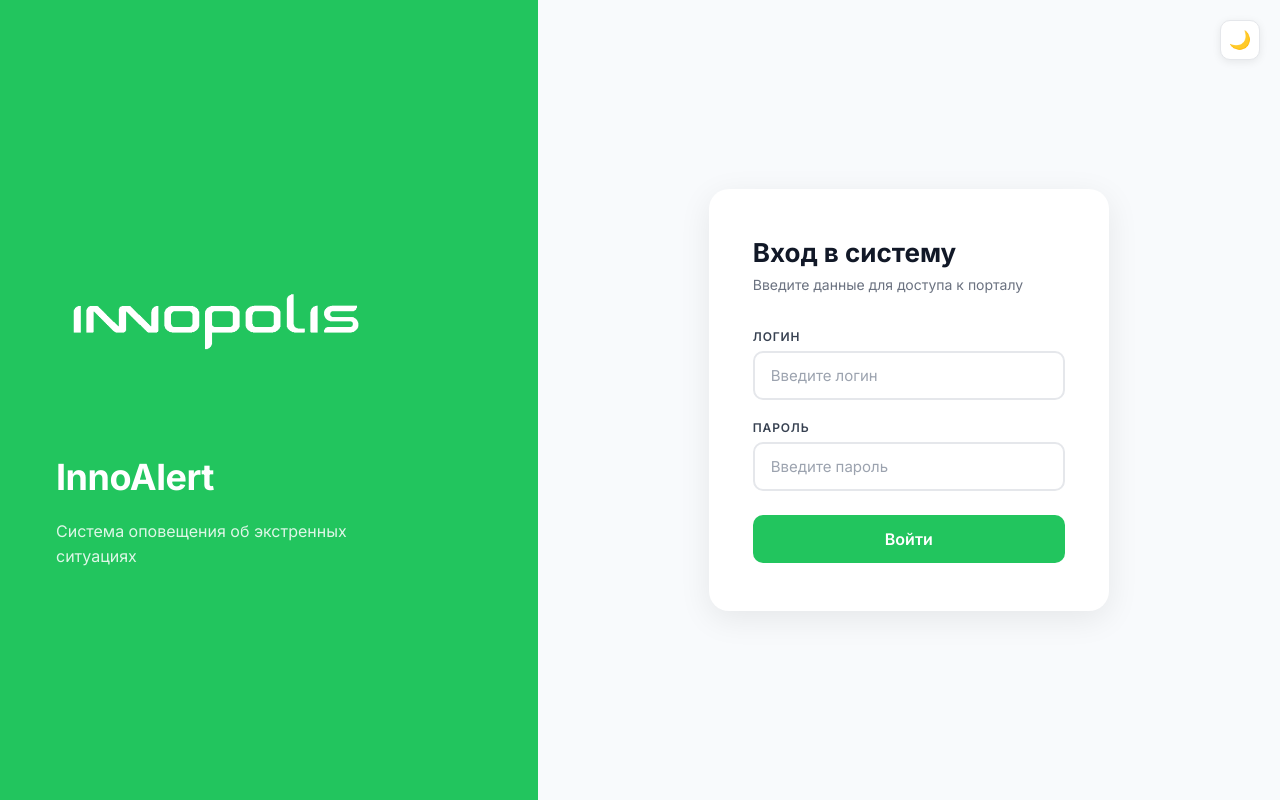
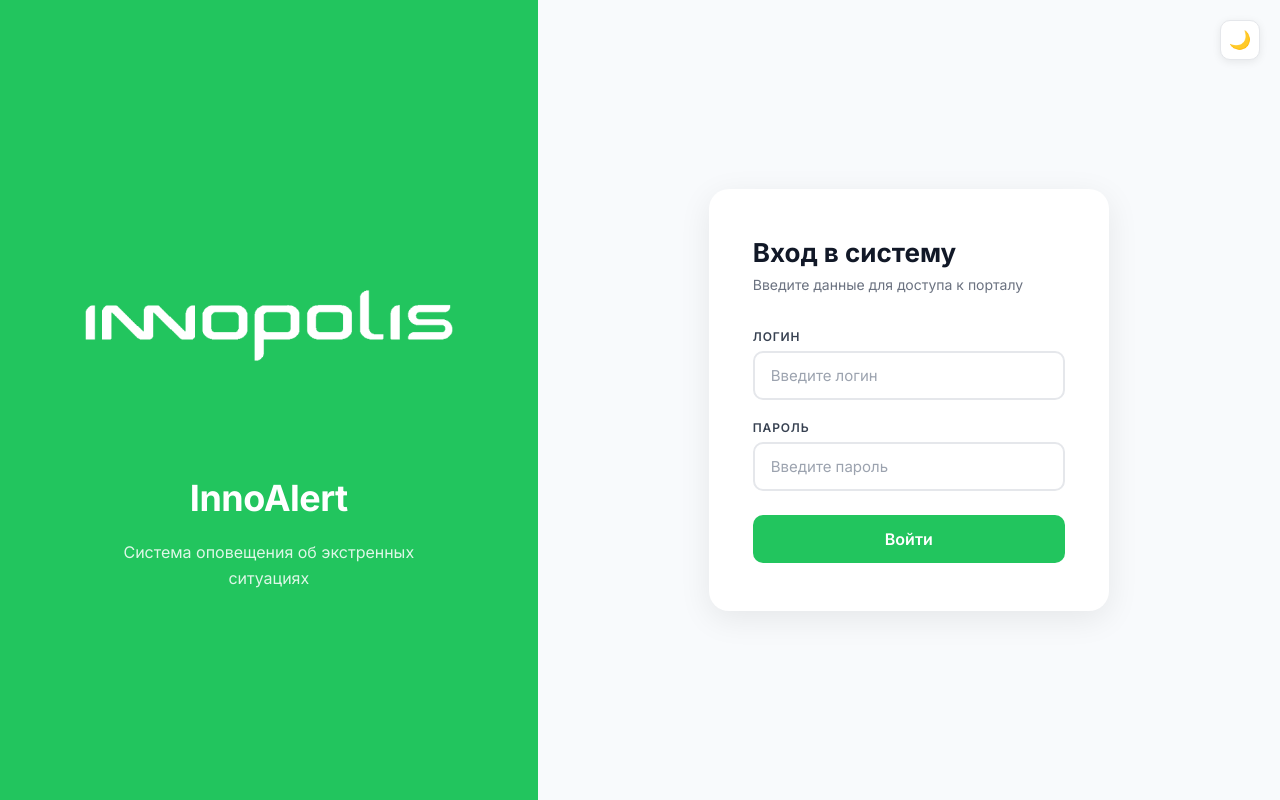
Before and after one commit to Siquiel/innopolis_alert, a React (Vite) app in the folder client/: page / in a window 1280 px wide. Built offline with nearby package versions, Linux system fonts and the light colour scheme; no server answers; the HTML template or start-up script is replaced by a standard one.

Commit message:
Center logo and title, increase logo size to 420px

```diff
--- a/client/src/index.css
+++ b/client/src/index.css
@@ -81,9 +81,11 @@
   background: #22c55e;
   display: flex;
   flex-direction: column;
+  align-items: center;
   justify-content: center;
-  padding: 60px 56px;
+  padding: 60px 40px;
   gap: 20px;
+  text-align: center;
 }
 
 .login-brand-logo {
--- a/client/src/pages/Login.jsx
+++ b/client/src/pages/Login.jsx
@@ -52,7 +52,7 @@
     <div className="login-page">
       {/* Левая панель — брендинг */}
       <div className="login-brand">
-        <img src={logoSrc} alt="InnoAlert" style={{ width: '320px', maxWidth: '80%', filter: 'brightness(0) invert(1)', marginBottom: '24px' }} />
+        <img src={logoSrc} alt="InnoAlert" style={{ width: '420px', maxWidth: '90%', filter: 'brightness(0) invert(1)', marginBottom: '16px' }} />
         <h2 className="login-brand-title">InnoAlert</h2>
         <p className="login-brand-sub">Система оповещения об экстренных ситуациях</p>
       </div>
```
